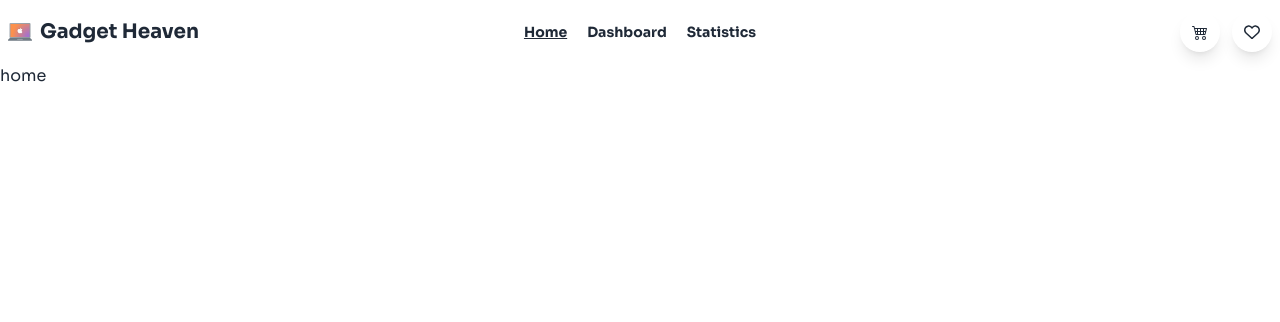
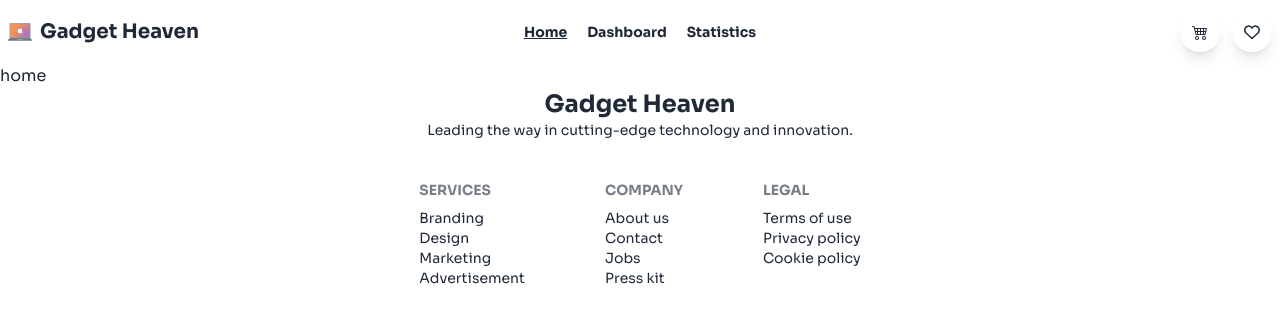
Before and after one commit to ShahariarSohan/gadget-heaven-app, a React (Vite) app: page / in a window 1280 px wide. Shown: the top 322 px of the page. Built offline with nearby package versions, Linux system fonts and the light colour scheme.

Commit message:
footer added

```diff
--- /dev/null
+++ b/src/components/Footer.jsx
@@ -0,0 +1,36 @@
+import React from "react";
+
+const Footer = () => {
+  return (
+    <footer>
+      <h3 className="text-center font-bold text-2xl">Gadget Heaven</h3>
+      <p className="text-center text-sm">
+        Leading the way in cutting-edge technology and innovation.
+      </p>
+      <div className="flex flex-col md:flex-row justify-center items-center md:items-start p-10 container mx-auto gap-5 md:gap-20">
+        <nav className="grid text-sm">
+          <h6 className="footer-title">Services</h6>
+          <a className="link link-hover">Branding</a>
+          <a className="link link-hover">Design</a>
+          <a className="link link-hover">Marketing</a>
+          <a className="link link-hover">Advertisement</a>
+        </nav>
+        <nav className="grid  text-sm">
+          <h6 className="footer-title">Company</h6>
+          <a className="link link-hover">About us</a>
+          <a className="link link-hover">Contact</a>
+          <a className="link link-hover">Jobs</a>
+          <a className="link link-hover">Press kit</a>
+        </nav>
+        <nav className="grid text-sm">
+          <h6 className="footer-title">Legal</h6>
+          <a className="link link-hover">Terms of use</a>
+          <a className="link link-hover">Privacy policy</a>
+          <a className="link link-hover">Cookie policy</a>
+        </nav>
+      </div>
+    </footer>
+  );
+};
+
+export default Footer;
--- a/src/layouts/MainLayout.jsx
+++ b/src/layouts/MainLayout.jsx
@@ -1,12 +1,14 @@
 import React from "react";
 import Nav from "../components/Nav";
 import { Outlet } from "react-router-dom";
+import Footer from "../components/Footer";
 
 const MainLayout = () => {
   return (
     <div>
       <Nav></Nav>
       <Outlet></Outlet>
+      <Footer></Footer>
     </div>
   );
 };
```
